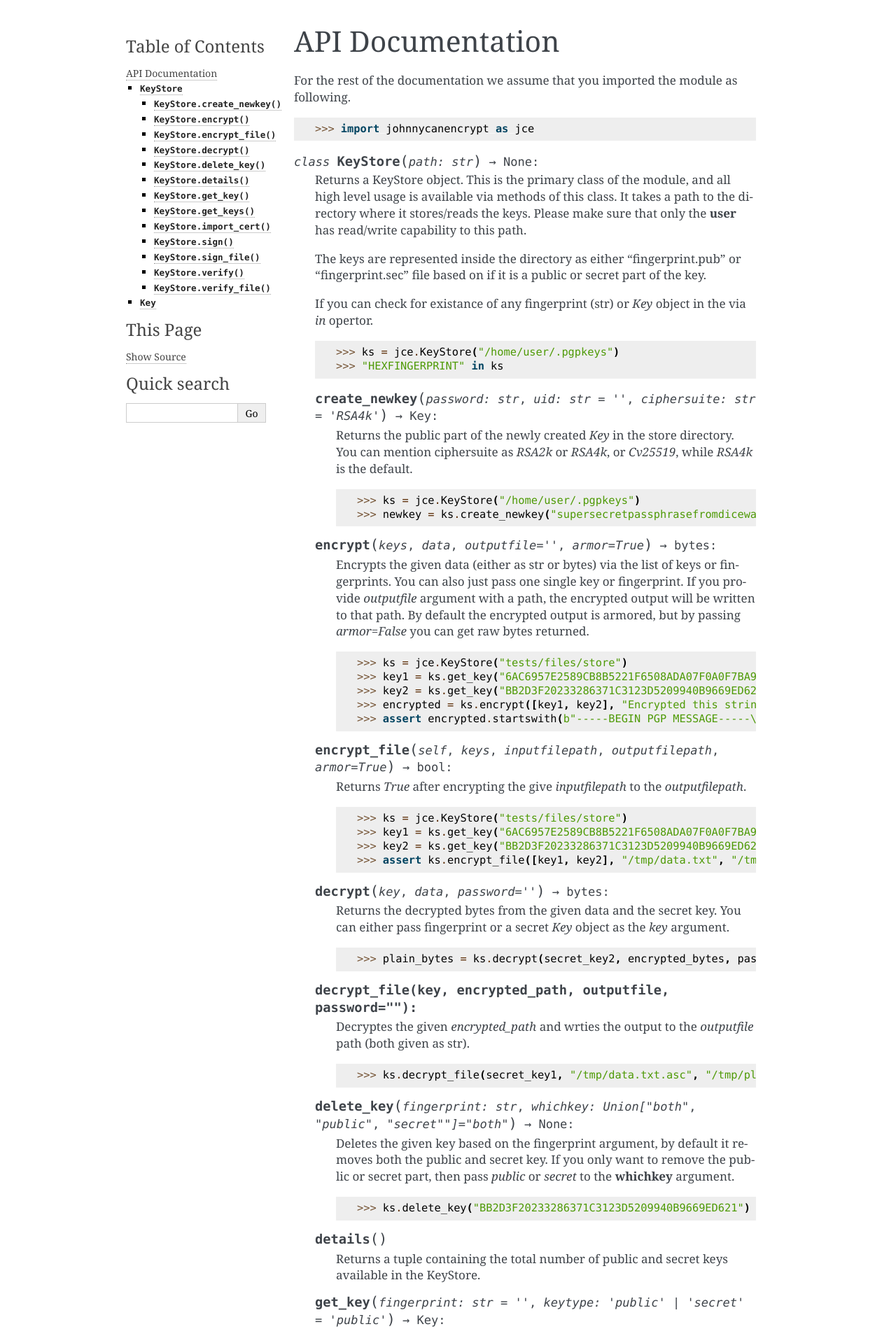
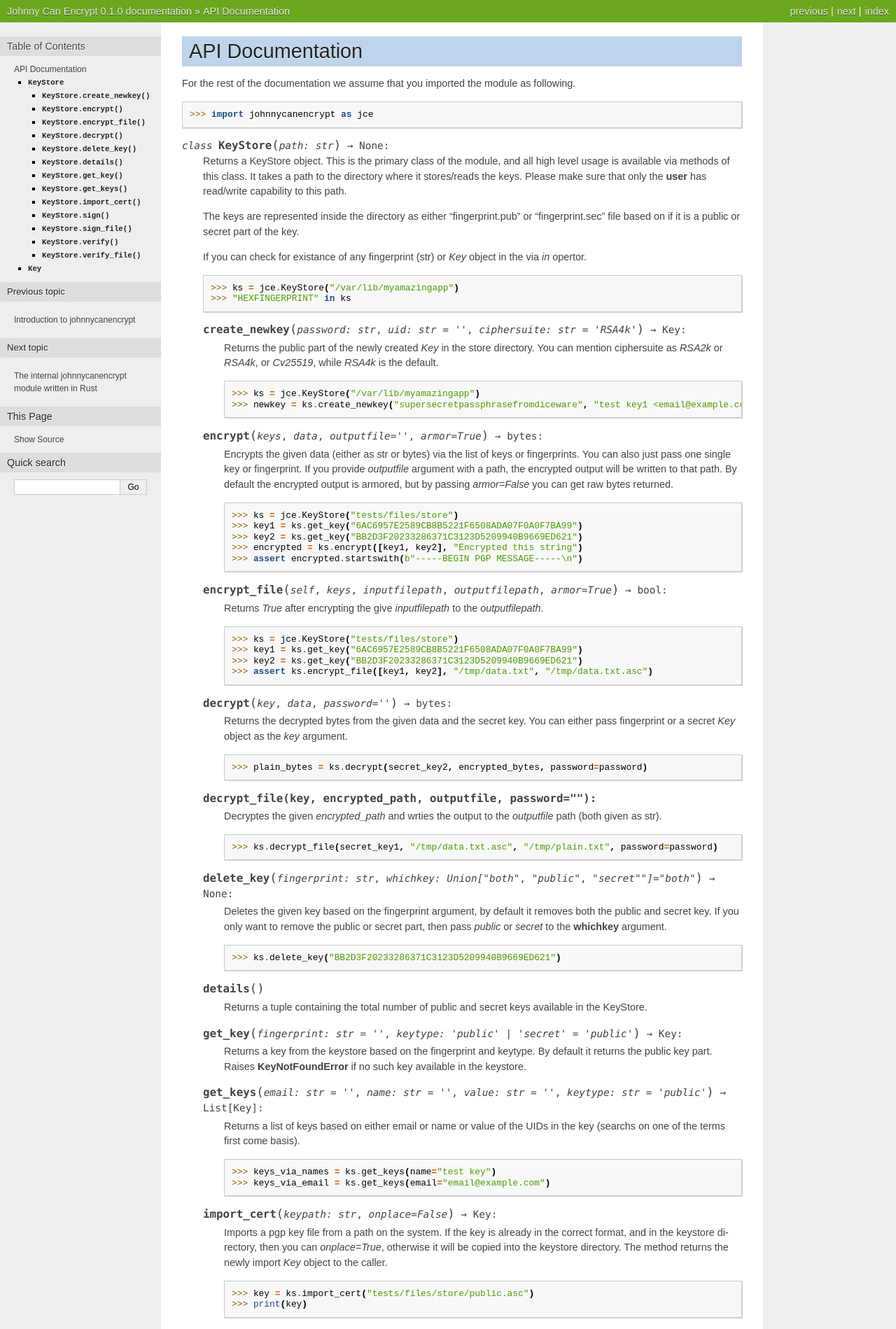
Before and after one commit to kushaldas/johnnycanencrypt, a Sphinx documentation site: the page built from docs/api.rst, in a window 1280 px wide. Shown: the top 1899 px of the page at 70% size. Built offline with Sphinx 7.4.7, drawn with Linux system fonts in a browser that asks for light colours; some of the changed text lies outside the part shown.

Commit message:
Updates theme and docs

```diff
--- a/docs/api.rst
+++ b/docs/api.rst
@@ -24,7 +24,7 @@ For the rest of the documentation we assume that you imported the module as foll
 
         ::
 
-                >>> ks = jce.KeyStore("/home/user/.pgpkeys")
+                >>> ks = jce.KeyStore("/var/lib/myamazingapp")
                 >>> "HEXFINGERPRINT" in ks
 
 
@@ -35,7 +35,7 @@ For the rest of the documentation we assume that you imported the module as foll
 
                 ::
 
-                        >>> ks = jce.KeyStore("/home/user/.pgpkeys")
+                        >>> ks = jce.KeyStore("/var/lib/myamazingapp")
                         >>> newkey = ks.create_newkey("supersecretpassphrasefromdiceware", "test key1 <email@example.com>", "RSA4k")
 
         .. method:: encrypt(keys, data, outputfile="", armor=True) -> bytes:
--- a/docs/conf.py
+++ b/docs/conf.py
@@ -74,7 +74,7 @@ pygments_style = None
 # The theme to use for HTML and HTML Help pages.  See the documentation for
 # a list of builtin themes.
 #
-html_theme = 'alabaster'
+html_theme = 'nature'
 
 # Theme options are theme-specific and customize the look and feel of a theme
 # further.  For a list of options available for each theme, see the
```
